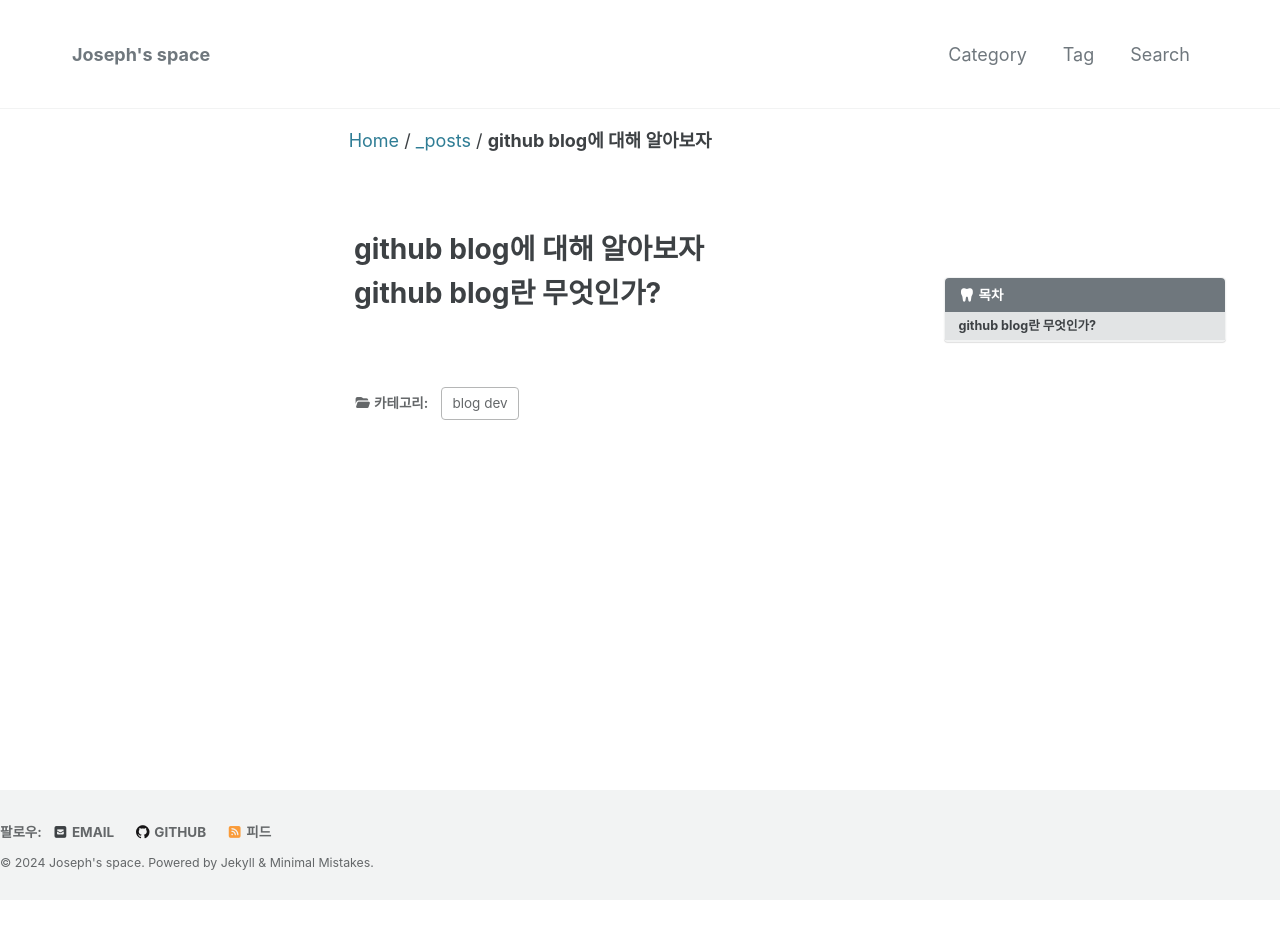
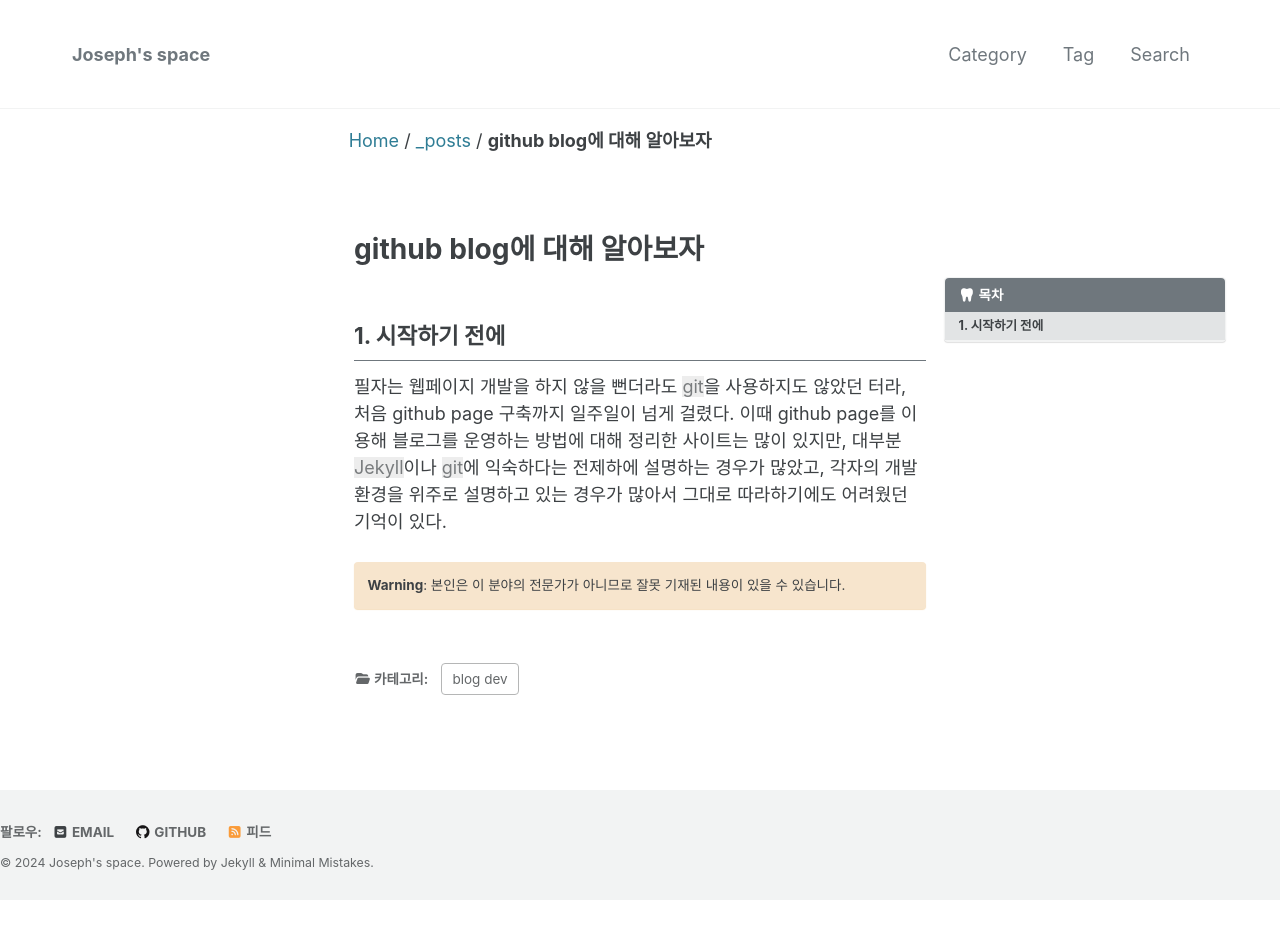
Before and after one commit to joseph-121036/joseph-121036.github.io, a Jekyll site: the page built from _posts/2023-01-01-github_blog.md, in a window 1280 px wide. Built offline with Jekyll 4.4.1, drawn with Linux system fonts in a browser that asks for light colours; cached includes are drawn as plain includes.

Commit message:
commit22

```diff
--- a/_posts/2023-01-01-github_blog.md
+++ b/_posts/2023-01-01-github_blog.md
@@ -8,5 +8,29 @@
 toc_icon: "fa-solid fa-tooth"
 use_math: true
 ---
+<style>
+.crossline {
+    border-top: 2px solid black;
+    width: 100%;
+    margin: 1em 0;
+}
 
-# github blog란 무엇인가?
+.highlight {
+    background-color: #ededed;
+    color: #797c7e;
+}
+
+</style>
+
+## 1. 시작하기 전에
+
+<!--
+<div class="crossline"></div>
+-->
+
+<p>
+필자는 웹페이지 개발을 하지 않을 뻔더라도 <span class="highlight">git</span>을 사용하지도 않았던 터라, 처음 github page 구축까지 일주일이 넘게 걸렸다. 이때 github page를 이용해 블로그를 운영하는 방법에 대해 정리한 사이트는 많이 있지만, 대부분 <span class="highlight">Jekyll</span>이나 <span class="highlight">git</span>에 익숙하다는 전제하에 설명하는 경우가 많았고, 각자의 개발 환경을 위주로 설명하고 있는 경우가 많아서 그대로 따라하기에도 어려웠던 기억이 있다.
+</p>
+
+<span style="font-weight: bold;">Warning</span>: 본인은 이 분야의 전문가가 아니므로 잘못 기재된 내용이 있을 수 있습니다.
+{: .notice--warning}
--- a/_sass/minimal-mistakes/_page.scss
+++ b/_sass/minimal-mistakes/_page.scss
@@ -86,7 +86,7 @@
 .page__content {
   h2 {
     padding-bottom: 0.5em;
-    border-bottom: 1px solid $border-color;
+    border-bottom: 1.5px solid #6f777d; //$border-color;
   }
 
 	h1, h2, h3, h4, h5, h6 {
```
